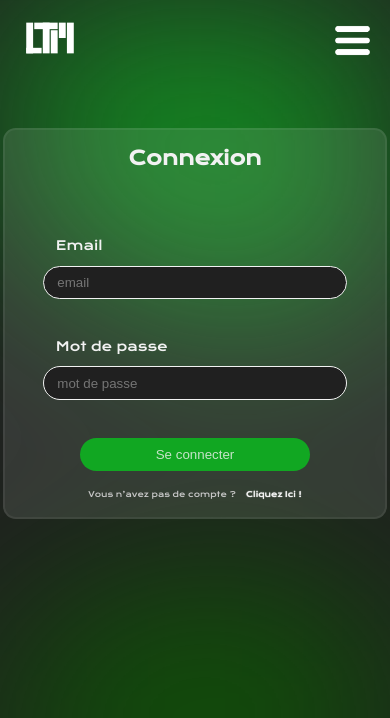
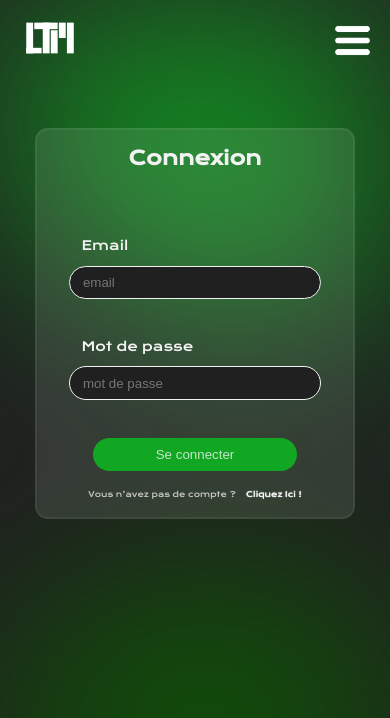
Before and after one commit to mathieuChdz/SAE_S5_S6_BUT3, a PHP site: page /connexion.php in a window 390 px wide. Shown: the top 718 px of the page. Run offline with PHP 8.4, Linux system fonts and the light colour scheme; some libraries are stand-ins or nearby versions.

Commit message:
navbar + form responsive

```diff
--- a/src_web/css/css.css
+++ b/src_web/css/css.css
@@ -875,6 +875,7 @@
         width: 100%;
         top: 80px;
         left: 0px;
+        -webkit-backdrop-filter: blur(20px);
         backdrop-filter: blur(20px);
         height: 100vh;
         gap: 50px;
--- a/src_web/css/css_dev1.css
+++ b/src_web/css/css_dev1.css
@@ -206,6 +206,14 @@
   }
 }
 
+/* ########################### main form responsive ########################### */
+
+@media only screen and (max-width: 400px){
+  .main-form{
+    max-width: 25em;
+    min-width: 25em;
+  }
+}
 
 /* ########################### connexion page ########################### */
 
```
